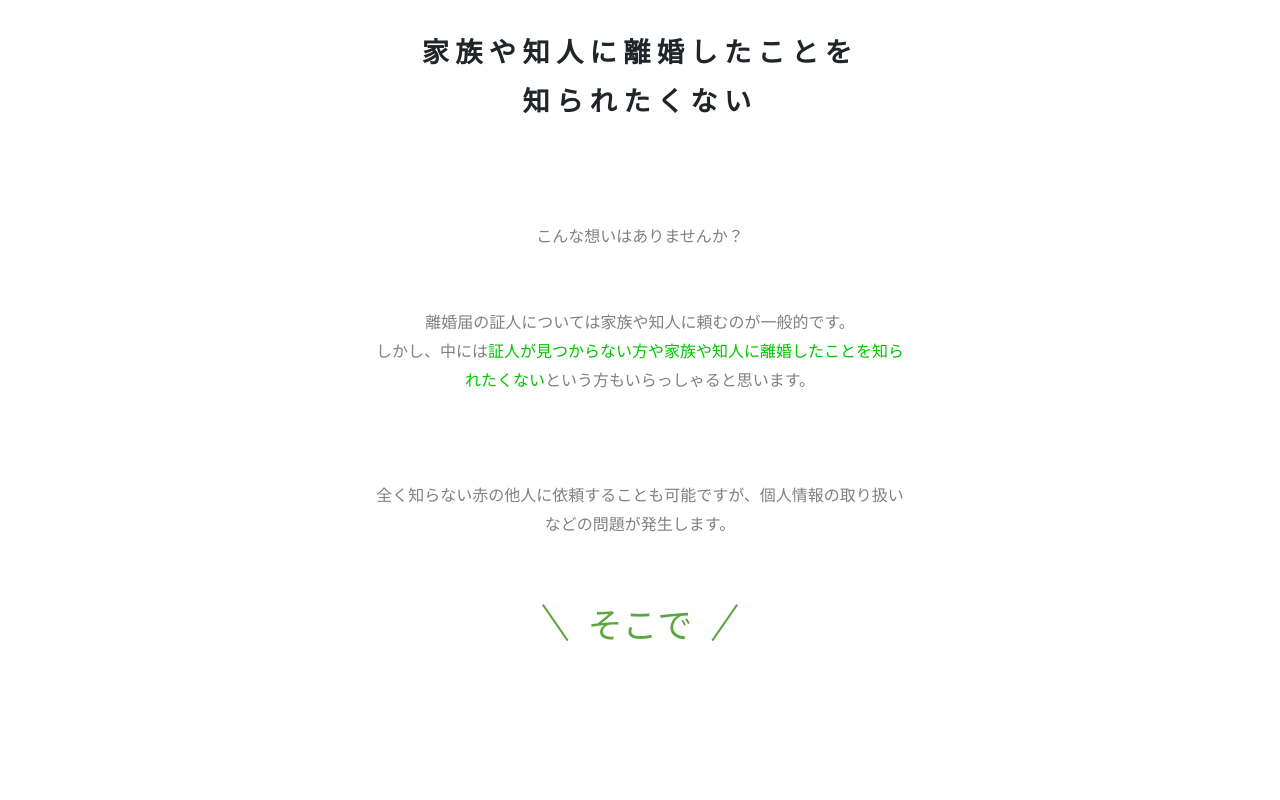
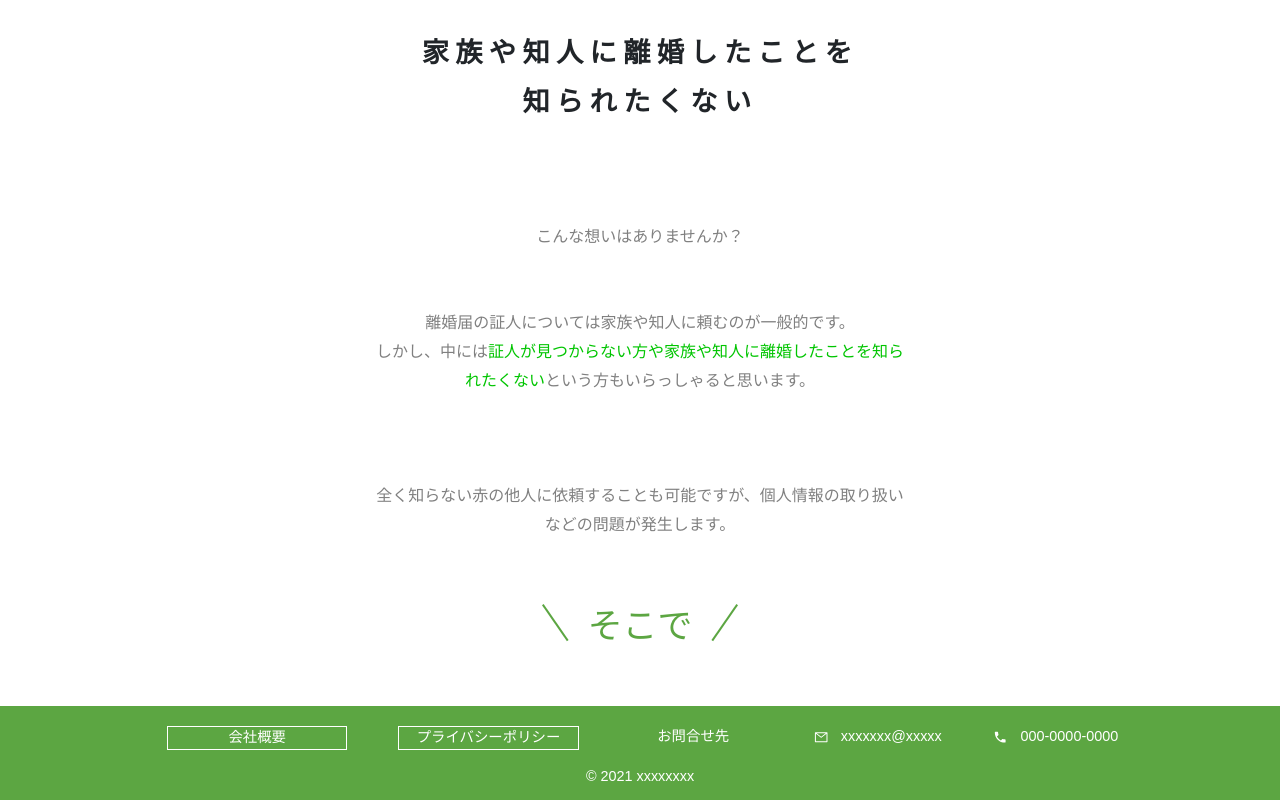
Before and after one commit to JanithSamee/Divorce-Registration-site, a React (Create React App) app: page / in a window 1280 px wide. Shown: the part 835-1635 px from the top of the page. Before the commit the page ends 1541 px from the top, so only its background shows below. Built offline with nearby package versions, Linux system fonts and the light colour scheme; a web font is replaced by a local one.

Commit message:
Complete footer

```diff
--- a/package.json
+++ b/package.json
@@ -10,6 +10,7 @@
     "react": "^18.0.0",
     "react-bootstrap": "^2.2.3",
     "react-dom": "^18.0.0",
+    "react-icons": "^4.3.1",
     "react-scripts": "5.0.0",
     "web-vitals": "^2.1.4"
   },
--- a/src/App.js
+++ b/src/App.js
@@ -3,12 +3,14 @@ import FirstPage from './Pages/FirstPage';
 import SecondPage from './Pages/SecondPage';
 import './fonts/Hiragino Mincho ProN W6.otf';
 import './fonts/Hiragino Kaku Gothic ProN W3.otf';
+import Footer from './Components/Footer';
 
 function App() {
   return (
     <div className="App">
       <FirstPage />
       <SecondPage />
+      <Footer />
     </div>
   );
 }
--- /dev/null
+++ b/src/Components/Footer.css
@@ -0,0 +1,42 @@
+.footer-firstRow {
+  display: flex;
+  justify-content: space-around;
+  padding: 1vh 0 2vh 0;
+  white-space: nowrap;
+}
+
+.footer-borderBox {
+  border: white 1px solid;
+  margin: 0 2vw;
+  transition: all 0.3s ease-in;
+  -webkit-transition: all 0.3s ease-in;
+  -moz-transition: all 0.3s ease-in;
+  -ms-transition: all 0.3s ease-in;
+  -o-transition: all 0.3s ease-in;
+}
+
+.footer-borderBox:hover {
+  border: rgba(255, 255, 255, 0.566) 1px solid;
+  color: rgba(255, 255, 255, 0.566);
+}
+
+.footer-iconWithText {
+  display: flex;
+  justify-content: center;
+}
+
+.footer-iconWithText > div:first-of-type {
+  margin: 0 1vw;
+}
+
+@media only screen and (max-width: 991.5px) {
+  .footer-firstRow {
+    flex-direction: column;
+    align-items: center;
+  }
+
+  .footer-firstRow > .col {
+    margin: 1vh;
+    width: 50%;
+  }
+}
--- a/src/Components/Footer.jsx
+++ b/src/Components/Footer.jsx
@@ -1,7 +1,48 @@
 import React from 'react';
+import { Container, Row, Col } from 'react-bootstrap';
+import './Footer.css';
+import { AiOutlineMail } from 'react-icons/ai';
+import { IoMdCall } from 'react-icons/io';
 
 function Footer() {
-  return <div>Footer</div>;
+  return (
+    <Container
+      fluid={true}
+      style={{
+        backgroundColor: '#5CA642',
+        padding: '1vw 12vw',
+
+        color: 'white',
+      }}
+      className="font-4"
+    >
+      <Row className="footer-firstRow">
+        <Col className="footer-borderBox">会社概要</Col>
+        <Col className="footer-borderBox">プライバシーポリシー</Col>
+        <Col>お問合せ先</Col>
+        <Col className="footer-iconWithText">
+          <div>
+            <AiOutlineMail />
+          </div>
+          <div>xxxxxxx@xxxxx</div>
+        </Col>
+        <Col className="footer-iconWithText">
+          <div>
+            <IoMdCall />
+          </div>
+          <div>000-0000-0000</div>
+        </Col>
+      </Row>
+      <Row
+        style={{
+          display: 'flex',
+          justifyContent: 'center',
+        }}
+      >
+        © 2021 xxxxxxxx
+      </Row>
+    </Container>
+  );
 }
 
 export default Footer;
--- a/src/Pages/FirstPage.jsx
+++ b/src/Pages/FirstPage.jsx
@@ -1,14 +1,12 @@
 import React from 'react';
 import NavBar from '../Components/NavBar';
 import FirstPageBackground from '../Sections/FirstPageBackground';
-import FirstPageMiddle from '../Sections/FirstPageMiddle';
 
 function FirstPage() {
   return (
     <div>
       <NavBar />
       <FirstPageBackground />
-      {/* <FirstPageMiddle /> */}
     </div>
   );
 }
--- a/src/Sections/FirstPageMiddle.jsx
+++ /dev/null
@@ -1,7 +0,0 @@
-import React from 'react';
-
-function FirstPageMiddle() {
-  return <div>FirstPageMiddle</div>;
-}
-
-export default FirstPageMiddle;
```
Also changed, not shown: 1 other file (tests, documents, lock files or other folders).
